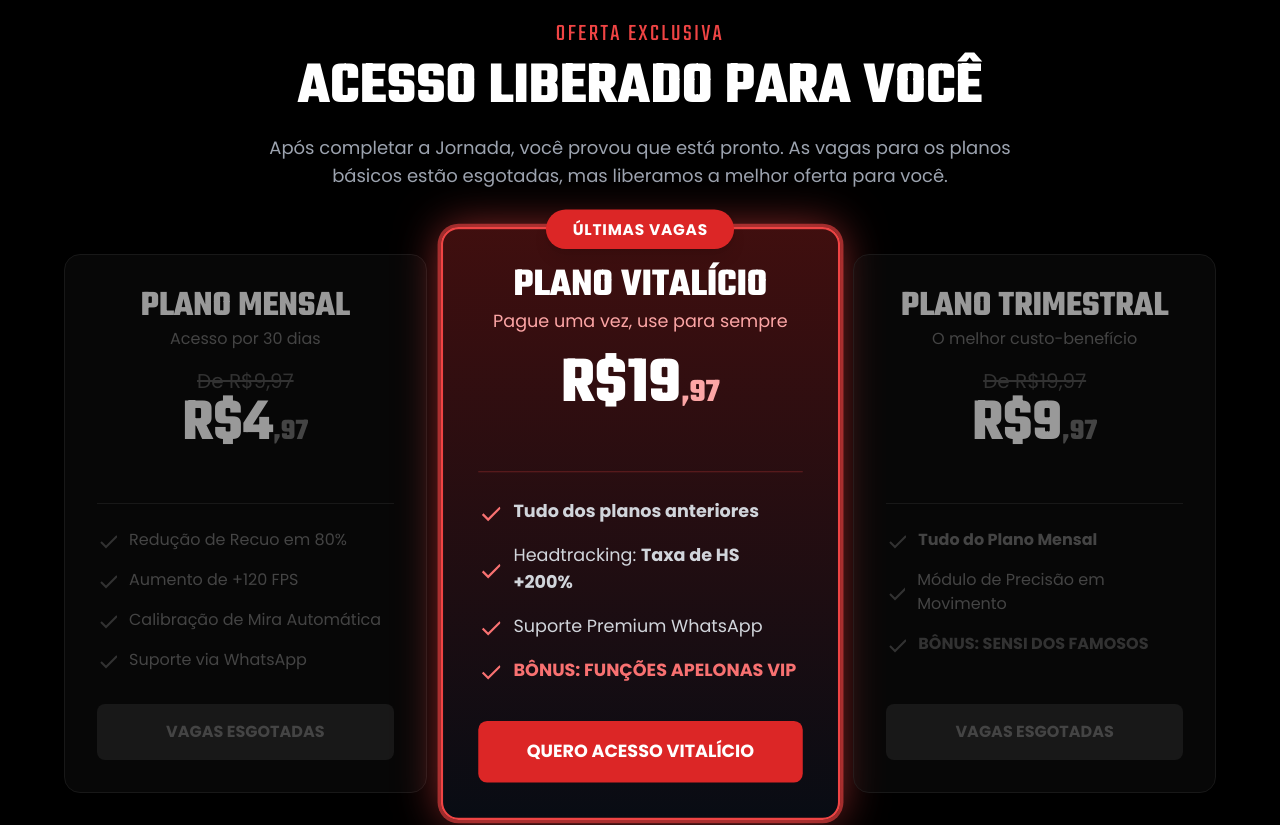
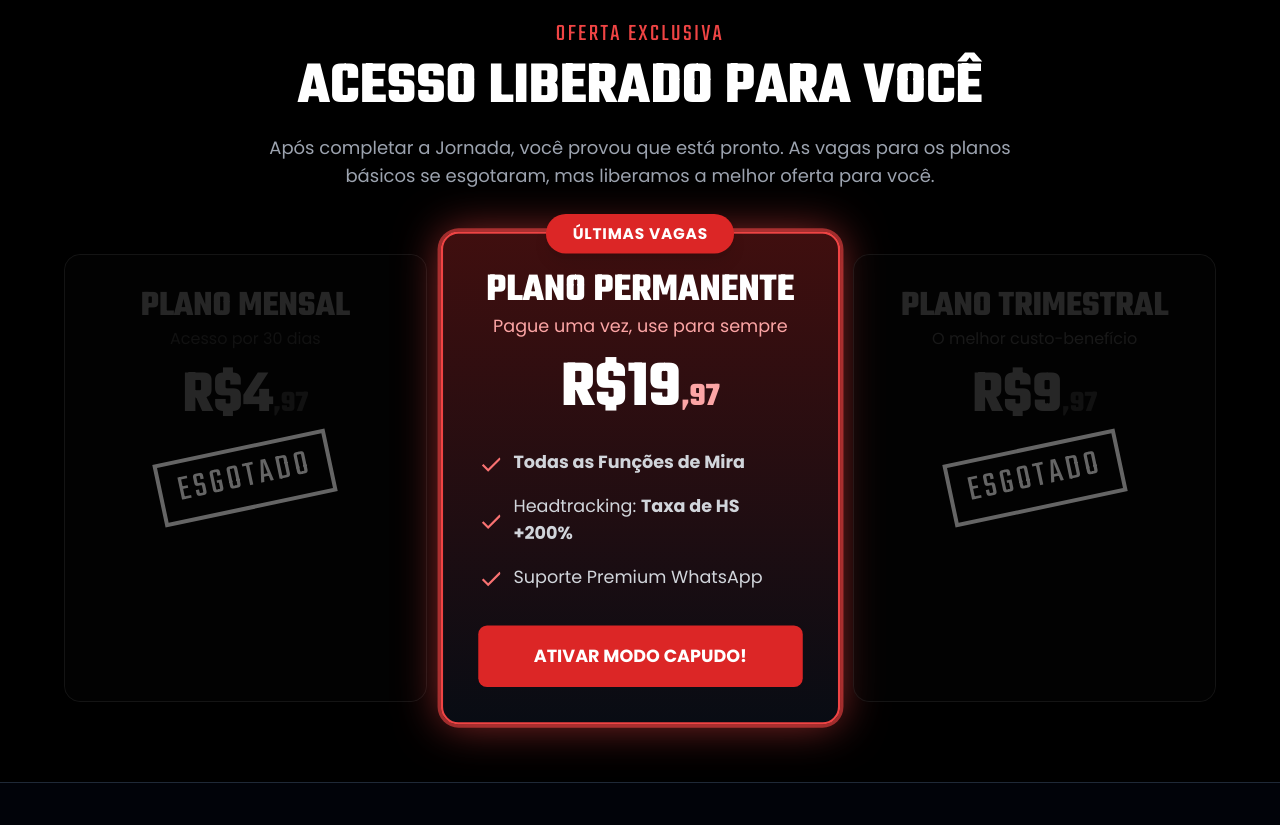
Before and after one commit to noskillsensi/noskillsensi.github.io, a plain HTML site: page index.html in a window 1280 px wide. Shown: the part 3520-4345 px from the top of the page. Drawn offline with nearby package versions, Linux system fonts and the light colour scheme.

Commit message:
Update index.html

```diff
--- a/index.html
+++ b/index.html
@@ -291,63 +291,49 @@ document.addEventListener("DOMContentLoaded", function () {
                 Acesso Liberado para Você
             </h2>
             <p class="text-lg text-gray-400 max-w-3xl mx-auto mt-4">
-                        Após completar a Jornada, você provou que está pronto. As vagas para os planos básicos estão esgotadas, mas liberamos a melhor oferta para você.
+                Após completar a Jornada, você provou que está pronto. As vagas para os planos básicos se esgotaram, mas liberamos a melhor oferta para você.
             </p>
         </div>
         <div class="grid md:grid-cols-1 lg:grid-cols-3 gap-8 items-stretch">
 
-                    <div class="bg-gray-900/50 border border-gray-800 p-8 text-center h-full flex flex-col rounded-2xl filter grayscale opacity-60">
+            <div class="relative bg-gray-900/50 border border-gray-800 p-8 text-center h-full flex flex-col rounded-2xl filter grayscale opacity-50">
+                <div class="absolute inset-0 bg-black/70 flex items-center justify-center rounded-2xl">
+                    <span class="font-teko text-4xl text-yellow-400 uppercase tracking-widest transform -rotate-12 border-4 border-yellow-400 px-4 py-2">Esgotado</span>
+                </div>
                 <h3 class="font-teko text-3xl sm:text-4xl font-bold text-white uppercase">Plano Mensal</h3>
                 <p class="text-gray-500 mb-4">Acesso por 30 dias</p>
-                        <p class="text-xl text-gray-600 line-through">De R$9,97</p>
                 <p class="font-teko text-5xl sm:text-6xl font-bold text-white mb-6">R$4<span class="text-3xl text-gray-500">,97</span></p>
-                        <div class="border-t border-gray-800 my-6"></div>
-                        <ul class="space-y-4 text-gray-500 mb-8 text-left flex-grow">
-                            <li class="flex items-center"><svg xmlns="http://www.w3.org/2000/svg" width="24" height="24" viewBox="0 0 24" fill="none" stroke="currentColor" stroke-width="2" class="w-5 h-5 text-gray-600 mr-3"><polyline points="20 6 9 17 4 12"></polyline></svg><span>Redução de Recuo em 80%</span></li>
-                            <li class="flex items-center"><svg xmlns="http://www.w3.org/2000/svg" width="24" height="24" viewBox="0 0 24" fill="none" stroke="currentColor" stroke-width="2" class="w-5 h-5 text-gray-600 mr-3"><polyline points="20 6 9 17 4 12"></polyline></svg><span>Aumento de +120 FPS</span></li>
-                            <li class="flex items-center"><svg xmlns="http://www.w3.org/2000/svg" width="24" height="24" viewBox="0 0 24" fill="none" stroke="currentColor" stroke-width="2" class="w-5 h-5 text-gray-600 mr-3"><polyline points="20 6 9 17 4 12"></polyline></svg><span>Calibração de Mira Automática</span></li>
-                            <li class="flex items-center"><svg xmlns="http://www.w3.org/2000/svg" width="24" height="24" viewBox="0 0 24" fill="none" stroke="currentColor" stroke-width="2" class="w-5 h-5 text-gray-600 mr-3"><polyline points="20 6 9 17 4 12"></polyline></svg><span>Suporte via WhatsApp</span></li>
-                        </ul>
-                        <button disabled class="w-full mt-auto inline-block text-center bg-gray-800 text-gray-500 px-6 py-4 rounded-lg font-bold cursor-not-allowed">VAGAS ESGOTADAS</button>
             </div>
 
             <div id="vitalicio-plan-card" class="bg-gradient-to-b from-red-900/50 to-gray-900/50 border-2 border-red-500 p-8 text-center relative transform lg:scale-110 shadow-2xl shadow-red-500/20 h-full flex flex-col rounded-2xl pulse-glow">
                 <div class="absolute top-0 -translate-y-1/2 left-1/2 -translate-x-1/2">
                     <span class="inline-block px-6 py-2 text-sm text-white bg-red-600 rounded-full font-bold uppercase tracking-wider shadow-lg">ÚLTIMAS VAGAS</span>
                 </div>
-                        <h3 class="font-teko text-3xl sm:text-4xl font-bold text-white uppercase">Plano Vitalício</h3>
+                <h3 class="font-teko text-3xl sm:text-4xl font-bold text-white uppercase">Plano Permanente</h3>
                 <p class="text-red-300 mb-4">Pague uma vez, use para sempre</p>
-
                 <div id="vitalicio-price-container">
                     <p class="font-teko text-5xl sm:text-6xl font-bold text-white mb-6">R$19<span class="text-3xl text-red-300">,97</span></p>
                 </div>
-
-                        <div class="border-t border-red-500/30 my-6"></div>
                 <ul class="space-y-4 text-gray-300 mb-8 text-left flex-grow">
-                            <li class="flex items-center"><svg xmlns="http://www.w3.org/2000/svg" width="24" height="24" viewBox="0 0 24" fill="none" stroke="currentColor" stroke-width="2" class="w-5 h-5 text-red-400 mr-3"><polyline points="20 6 9 17 4 12"></polyline></svg><span><span class="font-bold">Tudo dos planos anteriores</span></span></li>
+                   <li class="flex items-center"><svg xmlns="http://www.w3.org/2000/svg" width="24" height="24" viewBox="0 0 24" fill="none" stroke="currentColor" stroke-width="2" class="w-5 h-5 text-red-400 mr-3"><polyline points="20 6 9 17 4 12"></polyline></svg><span><span class="font-bold">Todas as Funções de Mira</span></span></li>
                    <li class="flex items-center"><svg xmlns="http://www.w3.org/2000/svg" width="24" height="24" viewBox="0 0 24" fill="none" stroke="currentColor" stroke-width="2" class="w-5 h-5 text-red-400 mr-3"><polyline points="20 6 9 17 4 12"></polyline></svg><span>Headtracking: <span class="font-bold">Taxa de HS +200%</span></span></li>
                    <li class="flex items-center"><svg xmlns="http://www.w3.org/2000/svg" width="24" height="24" viewBox="0 0 24" fill="none" stroke="currentColor" stroke-width="2" class="w-5 h-5 text-red-400 mr-3"><polyline points="20 6 9 17 4 12"></polyline></svg><span>Suporte Premium WhatsApp</span></li>
-                            <li class="flex items-center font-bold text-red-400"><svg xmlns="http://www.w3.org/2000/svg" width="24" height="24" viewBox="0 0 24" fill="none" stroke="currentColor" stroke-width="2" class="w-5 h-5 mr-3"><polyline points="20 6 9 17 4 12"></polyline></svg><span>BÔNUS: FUNÇÕES APELONAS VIP</span></li>
                 </ul>
-                        <a id="vitalicio-checkout-link" href="https://pay.noskillsensi.com.br/JbSgkcPQ" target="_blank" rel="noopener noreferrer" class="purchase-link w-full mt-auto inline-block text-center bg-red-600 hover:bg-red-700 text-white px-6 py-4 rounded-lg font-bold transform hover:scale-105">QUERO ACESSO VITALÍCIO</a>
+                <a id="vitalicio-checkout-link" href="https://pay.noskillsensi.com.br/YkvvucUa" target="_blank" rel="noopener noreferrer" class="purchase-link w-full mt-auto inline-block text-center bg-red-600 hover:bg-red-700 text-white px-6 py-4 rounded-lg font-bold transform hover:scale-105">ATIVAR MODO CAPUDO!</a>
             </div>
 
-                    <div class="bg-gray-900/50 border border-gray-800 p-8 text-center h-full flex flex-col rounded-2xl filter grayscale opacity-60">
+            <div class="relative bg-gray-900/50 border border-gray-800 p-8 text-center h-full flex flex-col rounded-2xl filter grayscale opacity-50">
+                <div class="absolute inset-0 bg-black/70 flex items-center justify-center rounded-2xl">
+                    <span class="font-teko text-4xl text-yellow-400 uppercase tracking-widest transform -rotate-12 border-4 border-yellow-400 px-4 py-2">Esgotado</span>
+                </div>
                 <h3 class="font-teko text-3xl sm:text-4xl font-bold text-white uppercase">Plano Trimestral</h3>
-                        <p class="text-gray-500 mb-4">O melhor custo-benefício</p>
-                        <p class="text-xl text-gray-600 line-through">De R$19,97</p>
+                <p class="text-gray-400 mb-4">O melhor custo-benefício</p>
                 <p class="font-teko text-5xl sm:text-6xl font-bold text-white mb-6">R$9<span class="text-3xl text-gray-500">,97</span></p>
-                        <div class="border-t border-gray-800 my-6"></div>
-                        <ul class="space-y-4 text-gray-500 mb-8 text-left flex-grow">
-                                <li class="flex items-center"><svg xmlns="http://www.w3.org/2000/svg" width="24" height="24" viewBox="0 0 24" fill="none" stroke="currentColor" stroke-width="2" class="w-5 h-5 text-gray-600 mr-3"><polyline points="20 6 9 17 4 12"></polyline></svg><span><span class="font-bold">Tudo do Plano Mensal</span></span></li>
-                                <li class="flex items-center"><svg xmlns="http://www.w3.org/2000/svg" width="24" height="24" viewBox="0 0 24" fill="none" stroke="currentColor" stroke-width="2" class="w-5 h-5 text-gray-600 mr-3"><polyline points="20 6 9 17 4 12"></polyline></svg><span>Módulo de Precisão em Movimento</span></li>
-                                <li class="flex items-center font-bold text-gray-600"><svg xmlns="http://www.w3.org/2000/svg" width="24" height="24" viewBox="0 0 24" fill="none" stroke="currentColor" stroke-width="2" class="w-5 h-5 mr-3"><polyline points="20 6 9 17 4 12"></polyline></svg><span>BÔNUS: SENSI DOS FAMOSOS</span></li>
-                        </ul>
-                        <button disabled class="w-full mt-auto inline-block text-center bg-gray-800 text-gray-500 px-6 py-4 rounded-lg font-bold cursor-not-allowed">VAGAS ESGOTADAS</button>
             </div>
         </div>
     </div>
 </section>
+
 
         <section class="py-16 sm:py-20 px-4 sm:px-6 lg:px-8 bg-gray-950/50 border-y border-gray-800">
             <div class="max-w-4xl mx-auto text-center reveal">
@@ -781,4 +767,5 @@ document.addEventListener("DOMContentLoaded", function () {
     </script>
 
 </body>
+
 </html>
```
Lines whose indentation alone changed are shown as unchanged.
